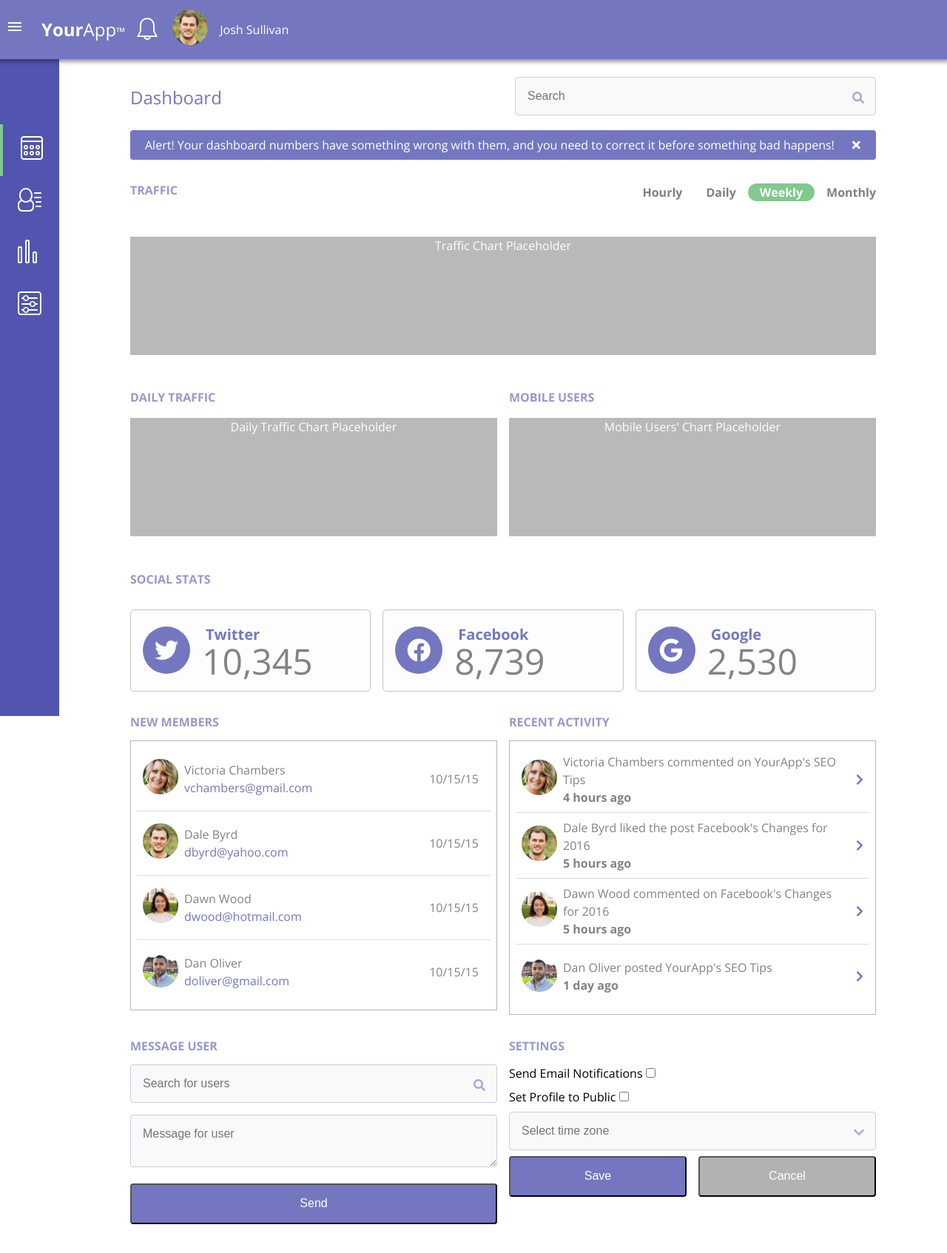
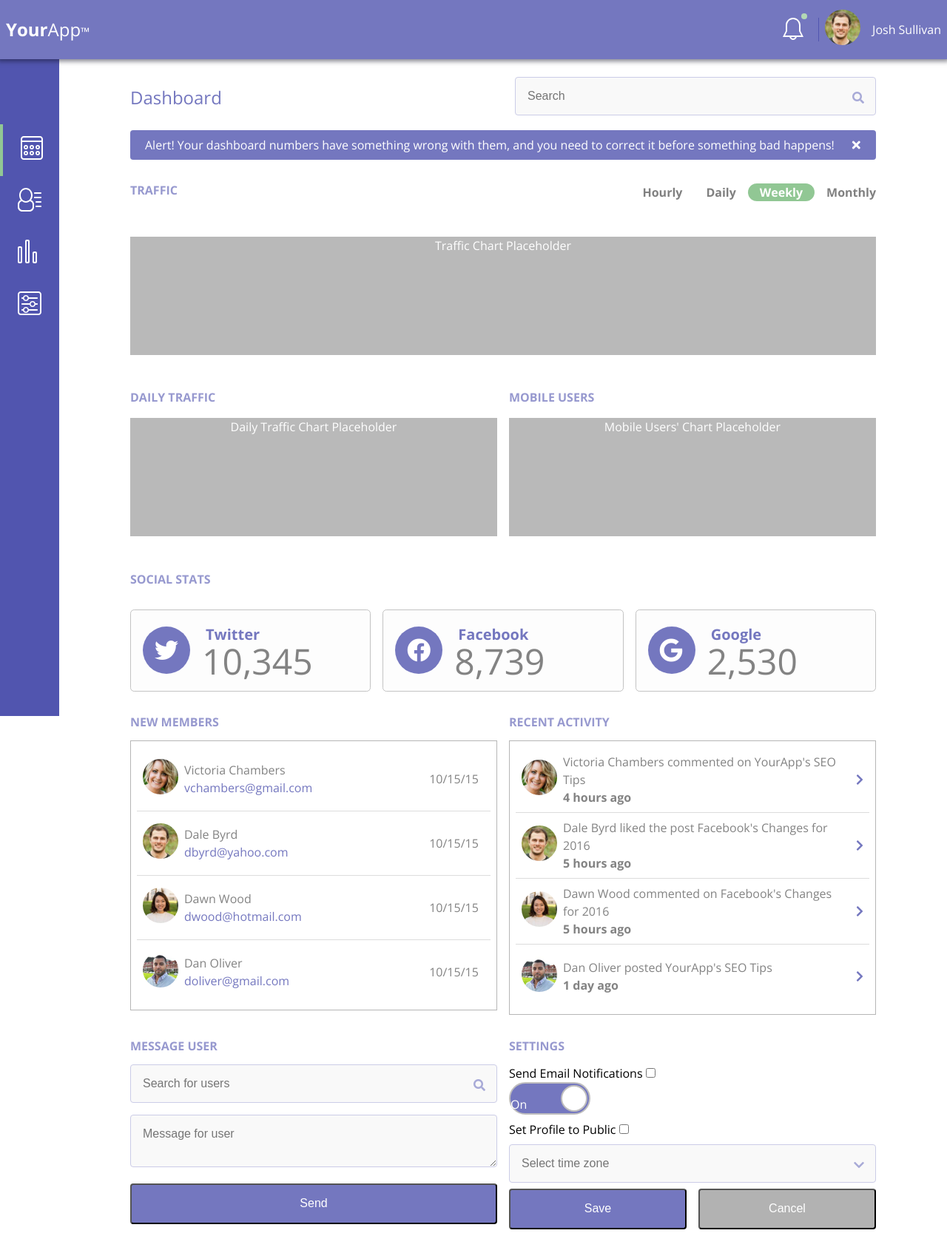
Before and after one commit to nytorq/Project-9-Web-App-Dashboard, a plain HTML site: page index.html in a window 1280 px wide. Shown: the whole page at 74% size. Drawn offline with nearby package versions, Linux system fonts and the light colour scheme.

Commit message:
Nav updates & toggle
- Created toggle and its styles
- Cleaned up nav-top layout
  - Made hamburger icon disappear on desktop
  - Separated anchors into two sections so the last <ul> would be aligned to the rigth
  - Created bubble for bell icon (i.e. notifications)
- Updated $color-secondary to correct green (per mockups)

```diff
--- a/index.html
+++ b/index.html
@@ -53,11 +53,16 @@
       </svg>
       <!-- <img id="menu" src="icons\icon-bars-solid.svg"> -->
     </li>
-    <li class="nav-top__item--mobile"><span class="appLogo"><span class="bold">Your</span><span class="light">App</span></span>&trade;</li>
+    <li class="nav-top__item--mobile">
+      <span class="appLogo"><span class="bold">Your</span><span class="light">App</span></span>&trade;
+    </li>
+  </ul>
+  <ul>
     <li class="nav-top__item--desktop">
       <svg width="32px" height="32px">
         <use href="#bell"/>
       </svg>
+      <span class="bubble"></span>
     </li>
     <li class="nav-top__item--desktop">
       <picture>
@@ -292,6 +297,10 @@
           <div class="message-user__field">
             <label>Send Email Notifications</label>
             <input type="checkbox">
+            <div class="track">
+              <p>On</p>
+              <div class="switch"></div>
+            </div>
           </div><!--/.message-user__field-->
           <div class="message-user__field">
             <label>Set Profile to Public</label>
--- a/scss/components/_forms.scss
+++ b/scss/components/_forms.scss
@@ -69,3 +69,30 @@ textarea {
     }
   }
 }
+
+// TOGGLE
+
+.track {
+  height: 40px;
+  width: 106px;
+  background-color: #7477bf;
+  border-radius: 40px;
+  position: relative;
+  border: 2px solid #bfbebe;
+  & p {
+    color: $white;
+  }
+}
+
+.switch {
+  background-color: white;
+  width: 32px;
+  height: 32px;
+  z-index: 100;
+  display: block;
+  border-radius: 100%;
+  border: 2px solid #bfbebe;
+  position: absolute;
+  bottom: 2px;
+  right: 2px;
+}
--- a/scss/components/_navigation.scss
+++ b/scss/components/_navigation.scss
@@ -18,6 +18,11 @@
     @extend %nav-top;
     @include m(mobile) {
       @extend %nav-top;
+      & svg:first-child {
+        position: relative;
+        top: 4px;
+        left: 6px;
+      }
     }
     @include m(desktop) {
       @extend %nav-top;
@@ -25,6 +30,18 @@
       @include mq($break-t) {
         display: inherit;
       }
+    }
+  }
+  & ul:first-child li:first-child {
+    @include mq($break-t) {
+      display: none;
+    }
+  }
+  & ul:last-child {
+    width: 100%;
+    justify-content: flex-end;
+    & li:first-child {
+      border-right: 1px solid darken($color-primary, 10%);
     }
   }
 }
@@ -69,3 +86,13 @@
       width: 100%;
   }
 }
+
+.bubble {
+  background-color: lighten($color-accent, 10%);
+  width: 8px;
+  height: 8px;
+  position: relative;
+  top: -6px;
+  right: 7px;
+  border-radius: 100%;
+}
--- a/scss/utilities/_variables.scss
+++ b/scss/utilities/_variables.scss
@@ -24,7 +24,7 @@ $gray                                  : #838383;
 
 $light-gray                            : #B2B2B2;
 $bluebonnet                            : #7477bf;
-$lime-green                            : #81c98f;
+$lime-green                            : #91C794;
 
 // Color Usage
 $color-primary                         : $bluebonnet;
```
Also changed, not shown: css/application.css, 1 other file.
